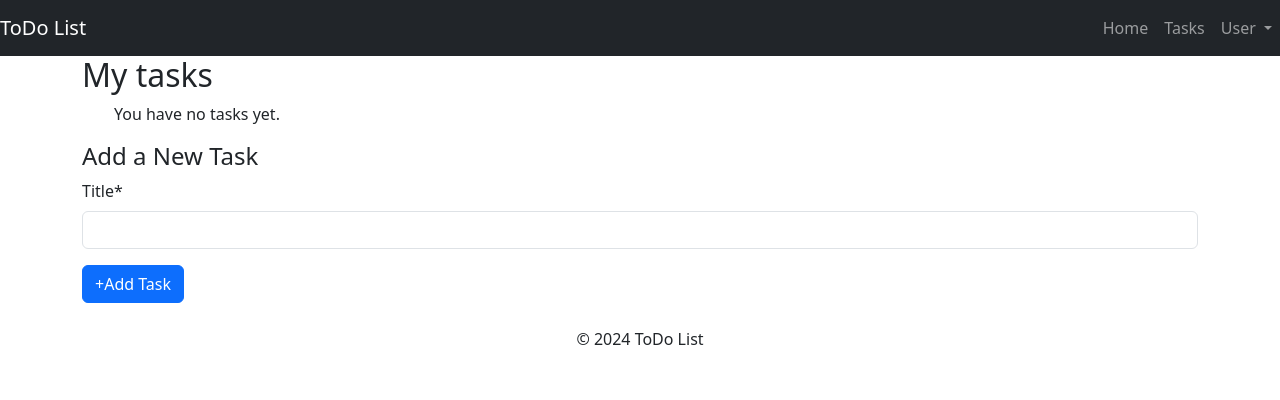
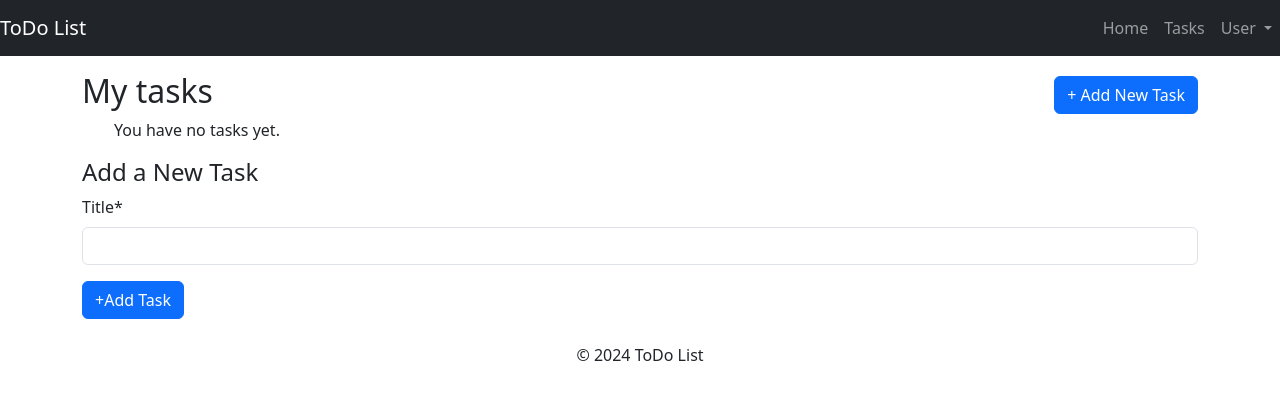
Before and after one commit to MarcinSakGH/ToDo-List, a Django app: page /task-list/ in a window 1280 px wide. Shown: the top 400 px of the page. Run offline with Django 5.2, Linux system fonts and the light colour scheme; the visitor is signed in with stand-in values (Sample User, id 1); data that the repository does not hold is empty; some libraries are stand-ins or nearby versions.

Commit message:
Add create new task view

```diff
--- a/templates/base.html
+++ b/templates/base.html
@@ -9,7 +9,7 @@
 
     <body>
 
-        <nav class="navbar navbar-expand-lg navbar-dark bg-dark">
+        <nav class="navbar navbar-expand-lg navbar-dark bg-dark mb-3">
             <a class="navbar-brand" href="{% url 'home' %}">ToDo List</a>
             <button class="navbar-toggler" type="button" data-toggle="collapse" data-target="#navbarNav" aria-controls="navbarNav" aria-expanded="false" aria-label="Toggle navigation">
                 <span class="navbar-toggler-icon"></span>
@@ -32,7 +32,10 @@
                                 <a class="dropdown-item" href="#">Profile</a>
                                 <a class="dropdown-item" href="#">User Settings</a>
                                 <div class="dropdown-divider"></div>
-                                <a class="dropdown-item" href="{% url 'logout' %}">Logout</a>
+                                <form action="{% url 'logout' %}" method="post">
+                                    {% csrf_token %}
+                                    <button type="submit" class="dropdown-item btn btn-link">Logout</button>
+                                </form>
                             {% else %}
                                 <!-- Menu for unlogged user -->
                                 <a class="dropdown-item" href="{% url 'signup' %}">Sign Up</a>
--- a/templates/task_list.html
+++ b/templates/task_list.html
@@ -6,10 +6,23 @@
 
 {% block content %}
 
+        <div class="row align-items-center">
+            <div class="col">
                 <h2>My tasks</h2>
+            </div>
+            <div class="col text-end">
+                <a href="{% url 'add_task' %}" class="btn btn-primary">+ Add New Task</a>
+            </div>
+        </div>
+
         <ul>
             {% for task in tasks %}
-        <li>{{ task.title }}</li>
+            <li>
+                <h6>{{ task.title }}</h6>
+                {% if task.description %}
+                <p>{{ task.description }}</p>
+                {% endif %}
+            </li>
             {% empty %}
             <p>You have no tasks yet.</p>
         {% endfor %}
@@ -23,4 +36,5 @@
         </form>
 
 
+
 {% endblock content %}
--- a/todolist/forms.py
+++ b/todolist/forms.py
@@ -1,7 +1,23 @@
 from django import forms
 from .models import Task
+
 
 class TaskForm(forms.ModelForm):
     class Meta:
         model = Task
         fields = ['title']
+
+
+class TaskDetailForm(forms.ModelForm):
+    due_date = forms.DateField(
+        widget=forms.DateInput(
+            attrs={
+                'type': 'date',
+                'class': 'form-control'
+            }
+        ),
+    )
+
+    class Meta:
+        model = Task
+        fields = ['title', 'description', 'due_date']
--- a/todolist/models.py
+++ b/todolist/models.py
@@ -3,6 +3,7 @@ from django.db import models
 from django.utils import timezone
 
 # Create your models here.
+
 
 class Task(models.Model):
     PENDING = 'pending'
@@ -28,7 +29,6 @@ class Task(models.Model):
         related_name='tasks'
     )
 
-
     def mark_as_completed(self):
         """Change task status to 'completed' and set completion date"""
         self.status = self.COMPLETED
--- a/todolist/urls.py
+++ b/todolist/urls.py
@@ -1,7 +1,8 @@
 from django.urls import path
-from .views import HomePageView, TaskListView
+from .views import HomePageView, TaskListView, AddTaskView
 
 urlpatterns = [
     path('', HomePageView.as_view(), name="home"),
     path('task-list/', TaskListView.as_view(), name="task_list"),
+    path('add-task/', AddTaskView.as_view(), name='add_task')
 ]
--- a/todolist/views.py
+++ b/todolist/views.py
@@ -1,8 +1,10 @@
 from django.shortcuts import redirect
+from django.urls import reverse_lazy
 from django.contrib.auth.mixins import LoginRequiredMixin
-from django.views.generic import TemplateView, ListView
+from django.views.generic import TemplateView, ListView, CreateView
 from .models import Task
-from .forms import TaskForm
+from .forms import TaskForm, TaskDetailForm
+
 
 # Create your views here.
 
@@ -34,3 +36,14 @@ class TaskListView(LoginRequiredMixin, ListView):
             task.save()
             return redirect('task_list')
         return self.get(request, *args, **kwargs)
+
+
+class AddTaskView(LoginRequiredMixin, CreateView):
+    model = Task
+    form_class = TaskDetailForm
+    template_name = "add_task.html"
+    success_url = reverse_lazy('task_list')
+
+    def form_valid(self, form):
+        form.instance.user = self.request.user
+        return super().form_valid(form)
```
Also changed, not shown: templates/add_task.html (added, +16 -0 lines), todo_list/settings.py (line endings or trailing spaces). Lines whose indentation alone changed are shown as unchanged.
